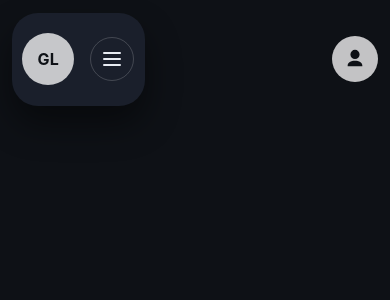
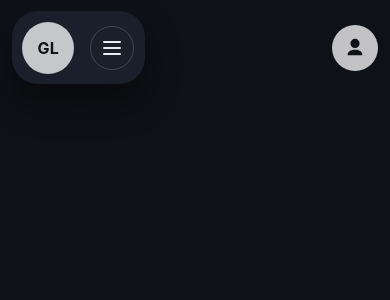
Before and after one commit to ClementPhoshoko/Hand-Sign-Recognition-Web-System, a React (Vite) app in the folder client/: page / in a window 390 px wide. Shown: the top 300 px of the page. Built offline with nearby package versions, Linux system fonts and the light colour scheme.

Commit message:
fix: remove min-height from navbar for better responsiveness

```diff
--- a/client/src/components/navbar/Nav.css
+++ b/client/src/components/navbar/Nav.css
@@ -1,6 +1,8 @@
 .gl-nav-wrap {
 	width: 100%;
-	padding: 1rem 1.5rem;
+	padding: 0;
+	margin-top: 1.1rem;
+	padding-inline: 1.8rem;
 	box-sizing: border-box;
 	position: relative;
 	display: flex;
@@ -10,7 +12,6 @@
 }
 
 .gl-nav {
-	min-height: 72px;
 	padding: 0.65rem 0.9rem;
 	display: flex;
 	align-items: center;
@@ -193,7 +194,8 @@
 
 @media (max-width: 640px) {
 	.gl-nav-wrap {
-		padding: 0.8rem 0.75rem;
+		margin-top: 0.7rem;
+		padding-inline: 0.75rem;
 	}
 
 	.gl-user-pill {
```
